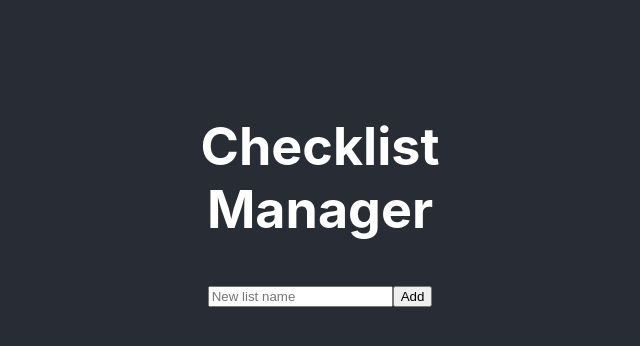
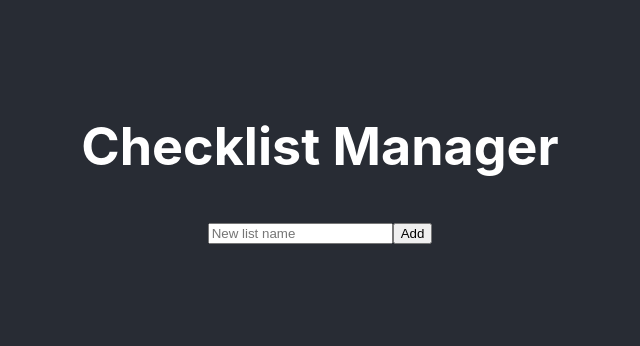
Before and after one commit to lukask-dev/ChecklistManager, a React (Create React App) app in the folder checklist-manager/: page / in a window 1280 px wide. Shown: the top 346 px of the page, without its empty margins (320-960 px from the left). Built offline with nearby package versions, Linux system fonts and the light colour scheme.

Commit message:
small fix

```diff
--- a/checklist-manager/src/App.css
+++ b/checklist-manager/src/App.css
@@ -16,5 +16,4 @@
 
 .AppContent {
   margin-top: 10vh;
-  width: 40vh;
 }
```
